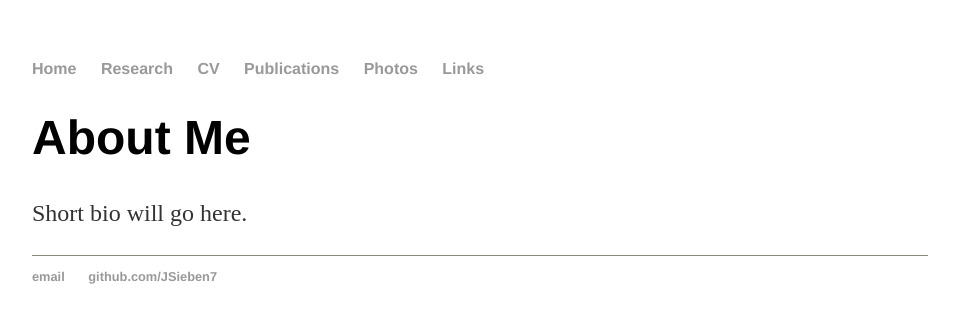
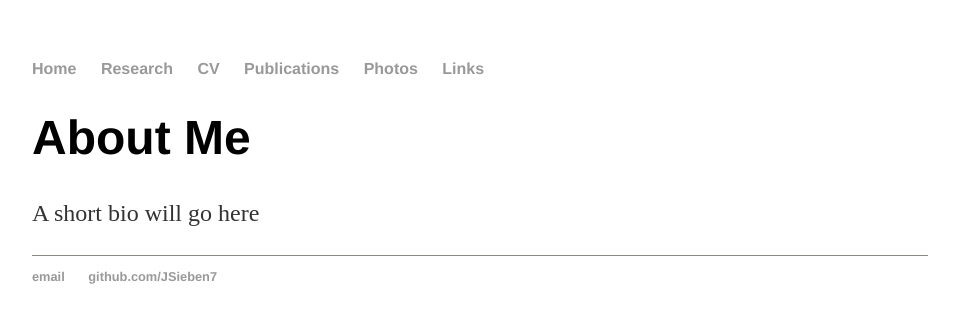
Before and after one commit to JSieben7/JSieben7.github.io, a Jekyll site: the page built from index.html, in a window 1280 px wide. Shown: the top 323 px of the page, without its empty margins (160-1119 px from the left). Built offline with Jekyll 4.4.1, drawn with Linux system fonts in a browser that asks for light colours; part of the change alters nothing that is shown.

Commit message:
Update index.html
convert to Jekyll style

```diff
--- a/index.html
+++ b/index.html
@@ -1,32 +1,8 @@
-<!DOCTYPE html>
-<html>
-	<head>
-		<title>Jennifer Sieben, Astronomer</title>
-		<!-- link to main stylesheet -->
-		<link rel="stylesheet" type="text/css" href="/css/main.css">
-	</head>
-	<body>
-		<nav>
-    		<ul>
-        		<li><a href="/">Home</a></li>
-	        	<li><a href="/research">Research</a></li>
-        		<li><a href="/cv">CV</a></li>
-        		<li><a href="/publications">Publications</a></li>
-            <li><a href="/photos">Photos</a></li>
-            <li><a href="/links">Links</a></li>
-    		</ul>
-		</nav>
-		<div class="container">
-    		<div class="blurb">
-        		<h1>About Me</h1>
-				<p>Short bio will go here.</p>
-    		</div><!-- /.blurb -->
-		</div><!-- /.container -->
-		<footer>
-    		<ul>
-        		<li><a href="mailto:jsieben@iu.edu">email</a></li>
-        		<li><a href="https://github.com/JSieben7">github.com/JSieben7</a></li>
-			</ul>
-		</footer>
-	</body>
-</html>
+---
+layout: default
+title: Jennifer Sieben, Astronomer
+---
+<div class="blurb">
+	<h1>About Me</h1>
+	<p>A short bio will go here</p>
+</div><!-- /.blurb -->
```
